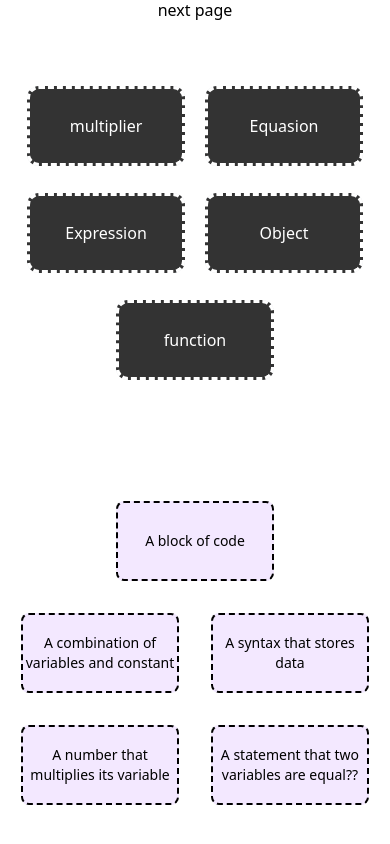
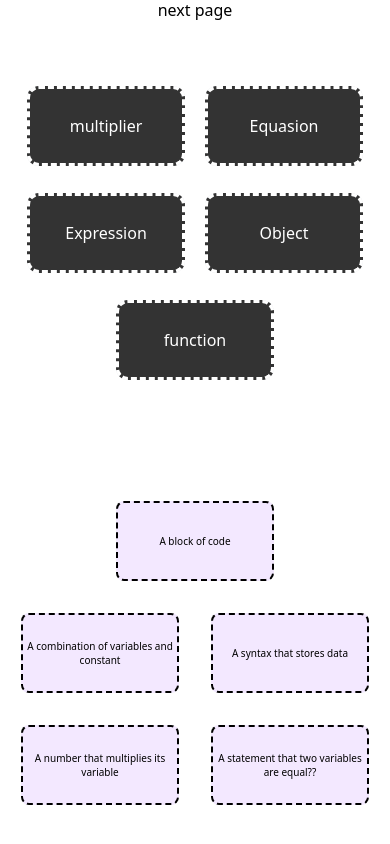
Before and after one commit to Maobugichi/learnly, a React (Vite) app: page /#/learnly in a window 390 px wide. Shown: the part 426-1270 px from the top of the page. Built offline with nearby package versions, Linux system fonts and the light colour scheme.

Commit message:
fix:make improvements via the drag and drop functionality6

```diff
--- a/src/Components/DroppedBox.jsx
+++ b/src/Components/DroppedBox.jsx
@@ -30,7 +30,7 @@ const Blocks = ({
         if (dragDrop[index].block == zone.content.trim() && dragDrop[index].piece == e.target.innerText.trim()) {
             e.target.classList.remove("text-white")
             e.target.classList.add("bg-green-200","text-[black]")
-            alert("helllooooooo")
+
         } else {
           e.target.classList.remove("text-white")
           e.target.classList.add("bg-red-200","text-[black]")
--- a/src/Components/Piece.jsx
+++ b/src/Components/Piece.jsx
@@ -8,7 +8,7 @@ const Piece = ({ref,content,isVisible}) => {
                 ref={ref}
                 animate={!isVisible ? {scale:0} : null}
                 exit={{opacity:0}}
-                className={`${!isVisible ? "invisible" : null}  w-full lg:w-[250px] h-[80px] rounded-lg border-dashed border-2 grid place-content-center bg-[#F3E8FF] z-10 text-black`} style={{
+                className={`${!isVisible ? "invisible" : null}  w-full lg:w-[250px] h-[80px] rounded-lg border-dashed border-2 grid place-content-center bg-[#F3E8FF] z-10 text-[10px] lg:text-sm text-black`} style={{
                     position: 'relative',
                    }}>
                      <p>{content}</p>
```
